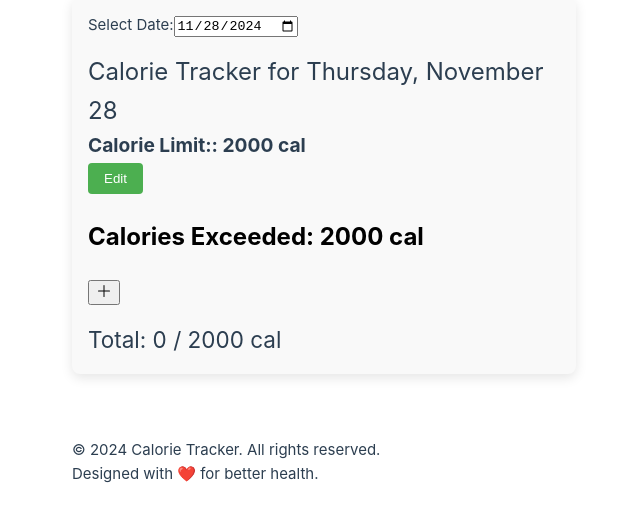
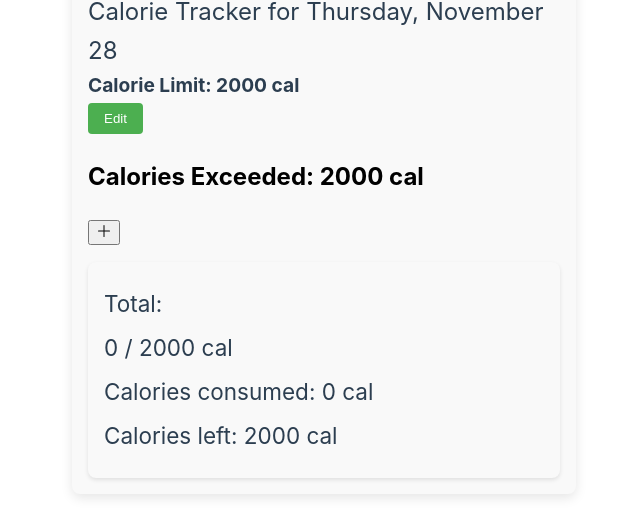
Before and after one commit to annaannaA33/calorie_counter, a Vue app in the folder calorie_counter/: page / in a window 1280 px wide. Shown: the part 206-734 px from the top of the page, without its empty margins (316-956 px from the left). Built offline with nearby package versions, Linux system fonts and the light colour scheme; the HTML template or start-up script is replaced by a standard one.

Commit message:
style:made a summary

```diff
--- a/calorie_counter/src/components/FoodList.vue
+++ b/calorie_counter/src/components/FoodList.vue
@@ -5,12 +5,18 @@
         {{ item.name }} - {{ item.grams }}g ({{ item.calories }} cal)
       </li>
     </ul>
-    <h2>Total: {{ totalCalories }} / {{ dailyCalories }} cal</h2>
+
+    <div class="summary">
+      <h2>Total:</h2>
+      <h2>{{ totalCalories }} / {{ dailyCalories }} cal</h2>
+      <h2>Calories consumed: {{ totalCalories }} cal</h2>
+      <h2>Calories left: {{ caloriesLeft }} cal</h2>
+    </div>
   </div>
 </template>
 
 <script lang="ts">
-import { defineComponent, computed } from 'vue';
+import { defineComponent, computed } from 'vue'
 
 export default defineComponent({
   name: 'FoodList',
@@ -25,17 +31,28 @@ export default defineComponent({
     },
   },
   setup(props) {
-    const totalCalories = computed(() =>
-      props.items.reduce((sum, item) => sum + item.calories, 0)
-    );
+    const totalCalories = computed(() => props.items.reduce((sum, item) => sum + item.calories, 0))
 
-    return { totalCalories };
+    const caloriesLeft = computed(() => props.dailyCalories - totalCalories.value)
+
+    return { totalCalories, caloriesLeft }
   },
-});
+})
 </script>
 
 <style>
 .food-list {
   margin-top: 1rem;
 }
+.summary {
+  margin-top: 1rem;
+  background-color: #f9f9f9;
+  padding: 1rem;
+  border-radius: 8px;
+  box-shadow: 0 2px 4px rgba(0, 0, 0, 0.1);
+}
+
+h2 {
+  margin: 0.5rem 0;
+}
 </style>
--- a/calorie_counter/src/views/HomeView.vue
+++ b/calorie_counter/src/views/HomeView.vue
@@ -6,7 +6,7 @@
 
     <!-- Daily calorie intake -->
     <div class="daily-calories">
-      <p>Calorie Limit:: {{ dailyCalories }} cal</p>
+      <p>Calorie Limit: {{ dailyCalories }} cal</p>
       <button @click="editDailyCalories">Edit</button>
     </div>
 
```
